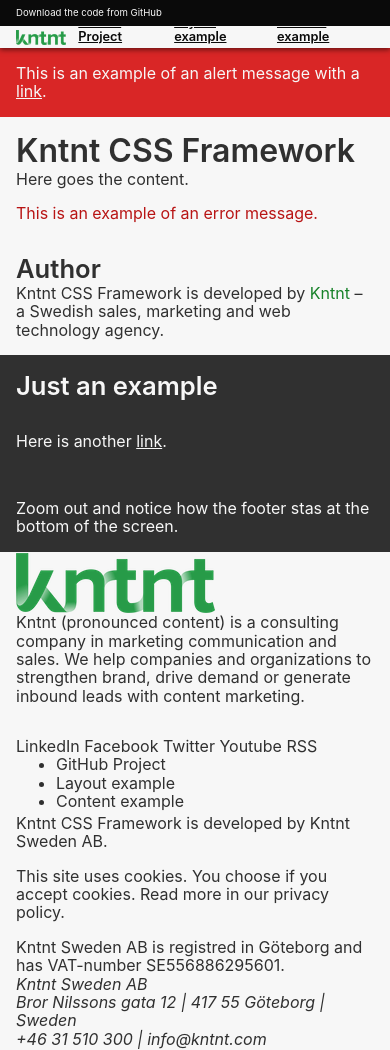
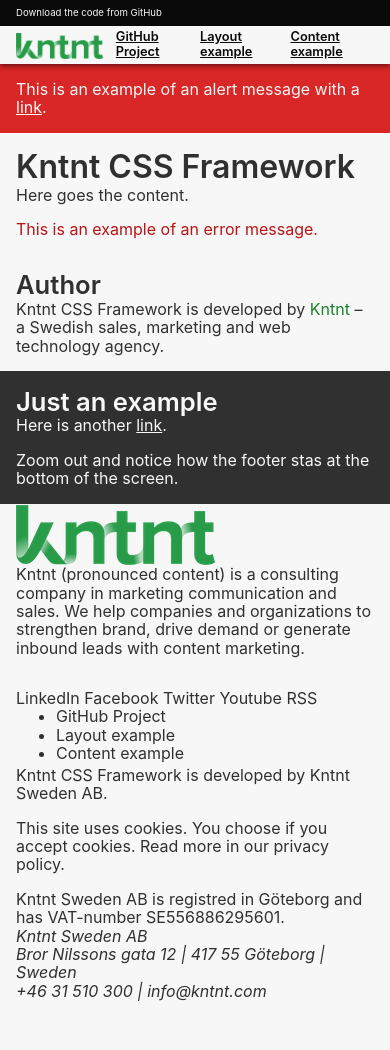
Before and after one commit to Kntnt/kntnt-css-framework, a plain HTML site: page example/index.html in a window 390 px wide. After the commit the page ends 1002 px from the top, so only its background shows below. Drawn offline with Linux system fonts and the light colour scheme.

Commit message:
Improvements.

```diff
--- a/example/styles.css
+++ b/example/styles.css
@@ -7,7 +7,6 @@
 
 #header > * > figure {
   margin: 0;
-  max-height: var(--header-content-height-max);
 }
 
 #header > * > figure img {
--- a/kntnt-css-framework/kntnt-content.css
+++ b/kntnt-css-framework/kntnt-content.css
@@ -14,7 +14,10 @@
 a {
   color: var(--link-color);
   text-decoration-color: transparent;
-  transition: all var(--swiftly) ease-in-out;
+  transition-property: color, text-decoration-color;
+  transition-duration: var(--swiftly);
+  transition-timing-function: ease;
+  : text-decoration-color var(--swiftly) ease-in-out;
  }
 
 a:hover,
--- a/kntnt-css-framework/kntnt-defaults.css
+++ b/kntnt-css-framework/kntnt-defaults.css
@@ -9,94 +9,91 @@
 */
 
 
-:root {
+/**
+ * Defaults for desktop devices
+ */
 
-  /**
-   * Below, desktop, table and mobile refers to folowing widths:
-   *
-   *   Desktop: 1024 px ≤ width
-   *   Tablet:    768 px ≤ width < 1024 px
-   *   Mobile:             width <  768 px
-   */
+@media (min-width: 1024px) {
+
+  :root {
+
+    /* Font size of the root element at different screen widths. */
+    --root-font-size: 20px;
+
+    /* Maximum width of content within rows (e.g. max width of header, main and footer). */
+    --content-width: 45rem;
+
+    /* Padding around content within rows (e.g. padding of header, main and footer) */
+    --row-padding: 4rem;
+
+    /* Distance that protruding rows (e.g. header) protrudes with. */
+    --row-protruding: 4rem;
+
+    /* Vertical padding for the topbar */
+    --topbar-padding-vertical: var(--space-small);
+
+    /* Maximum height of header content (e.g. logo height at desktop). */
+    --header-content-height-max: 3rem;
+
+     /* Vertical padding for the header. */
+    --header-padding-vertical: var(--space-medium);
+
+    /* Verticla padding for a shrunken header. */
+    --header-shrunken-padding-vertical: var(--space-small);
+
+    /* Footer vertical padding */
+    --footer-padding-vertical: var(--space-small);
+
+  }
+
+}
 
 
-  /**
-   *  Font size of the root element at different screen widths.
-   */
+/**
+ * Defaults for tablet devices
+ */
 
-  --root-font-size-desktop: 20px;
-  --root-font-size-tablet: 18px;
-  --root-font-size-mobile: 16px;
+@media (min-width: 768px) and (max-width: 1023px) {
+
+  :root {
+    --root-font-size: 18px;
+    --content-width: 45rem;
+    --row-padding: 2rem;
+    --row-protruding: 0rem;
+    --topbar-padding-vertical: var(--space-small);
+    --header-content-height-max: 2.5rem;
+    --header-padding-vertical: var(--space-small);
+    --header-shrunken-padding-vertical: var(--space-xsmall);
+    --footer-padding-vertical: var(--space-xsmall);
+  }
+
+}
+
+/**
+ * Defaults for mobile devices
+ */
+@media (max-width: 767px) {
+
+  :root {
+    --root-font-size: 16px;
+    --content-width: 45rem;
+    --row-padding: 1rem;
+    --row-protruding: 0rem;
+    --topbar-padding-vertical: var(--space-small);
+    --header-content-height-max: 2rem;
+    --header-padding-vertical: var(--space-xsmall);
+    --header-shrunken-padding-vertical: var(--space-xxsmall);
+    --footer-padding-vertical: var(--space-xxsmall);
+  }
+
+}
 
 
-  /**
-   *  Maximum width of content within rows (e.g. max width of header, main and footer).
-   */
+/**
+ * All devices
+ */
 
-  --content-width: 45rem;
-
-
-  /**
-   * Padding around content within rows (e.g. padding of header, main and footer)
-   */
-
-  --row-padding-desktop: 4rem;
-  --row-padding-tablet: 2rem;
-  --row-padding-mobile: 1rem;
-
-
-  /**
-   * Distance that protruding rows (e.g. header) protrudes with.
-   */
-
-  --row-protruding-desktop: 4rem;
-  --row-protruding-tablet: 0rem;
-  --row-protruding-mobile: 0rem;
-
-
-  /**
-   * Vertical padding for the topbar
-   */
-
-  --topbar-padding-vertical: var(--space-small);
-
-
-  /**
-   * Minimum verticla padding for the header
-   */
-
-  --header-padding-vertical-desktop: var(--space-small);
-  --header-padding-vertical-tablet: var(--space-xsmall);
-  --header-padding-vertical-mobile: var(--space-xxsmall);
-
-
-   /**
-    * Extra vertical padding added when header is not shrunken.
-    */
-
-  --header-padding-vertical-extra-desktop: var(--space-small);
-  --header-padding-vertical-extra-tablet: var(--space-xsmall);
-  --header-padding-vertical-extra-mobile: var(--space-xxsmall);
-
-
-
-
-  /**
-   * Maxiumu height of the header content (e.g. the logo)
-   */
-
-  --header-content-height-max-desktop: 3rem;
-  --header-content-height-max-tablet: 2rem;
-  --header-content-height-max-mobile: 1rem;
-
-
-  /**
-  * Footer vertical padding
-  */
-
-  --footer-padding-vertical-desktop: var(--space-small);
-  --footer-padding-vertical-tablet: var(--space-xsmall);
-  --footer-padding-vertical-mobile: var(--space-xxsmall);
+:root {
 
 
   /**
--- a/kntnt-css-framework/kntnt-normalize.css
+++ b/kntnt-css-framework/kntnt-normalize.css
@@ -6,7 +6,7 @@
  *
  * IMPORTANT: Kntnt CSS Framwork (KCF) requires that Nicolas Gallagher's
  * normalize.css (see https://necolas.github.io/normalize.css/) is loaed
- * before any of the KCF files. A copy is included with the sample files.
+ * before any of the KCF files. A copy is included with the example.
  * This stylesheet only provides additional normalization needed by KCF.
  */
 
@@ -17,24 +17,7 @@
  */
 
 :root {
-  font-size: var(--root-font-size-desktop);
-}
-
-@media (max-width: 1023px) {
-
-  :root {
-    font-size: var(--root-font-size-tablet);
-
-  }
-
-}
-
-@media (max-width: 767px) {
-
-  :root {
-    font-size: var(--root-font-size-mobile);
-  }
-
+  font-size: var(--root-font-size);
 }
 
 
--- a/kntnt-css-framework/kntnt-page-layout.css
+++ b/kntnt-css-framework/kntnt-page-layout.css
@@ -13,79 +13,110 @@
  * Center content
  */
 
-body > * > * > * {
-  --padding-horizontal: calc(var(--row-padding-desktop) + var(--row-protruding-desktop));
+body > header > * > * ,
+body > footer > * > * ,
+body > :not(header):not(footer) > * {
+  --padding-horizontal: calc(var(--row-padding) + var(--row-protruding));
   width: 100%;
   max-width: calc(var(--content-width) + 2 * var(--padding-horizontal));
   margin-left: auto;
   margin-right: auto;
-  padding: var(--row-padding-desktop) var(--padding-horizontal);
+  padding: var(--row-padding) var(--padding-horizontal);
 }
 
-@media (max-width: 1023px) {
 
-  body > * > * > * {
-    --padding-horizontal: calc(var(--row-padding-tablet) + var(--row-protruding-tablet));
-    padding: var(--row-padding-tablet) var(--padding-horizontal);
+/**
+ * Fix the height for the top bar and heading.
+ */
+
+body > header {
+  --topbar-height: calc(var(--topbar-font-size) + 2 * var(--topbar-padding-vertical));
+  --header-height: calc(var(--header-content-height-max) + 2 * var(--header-padding-vertical));
+}
+
+body > header > * {
+  display: flex;
+  align-items: center;
+}
+
+body > header > :nth-child(1) {
+  height: var(--topbar-height);
+}
+
+body > header > :nth-child(2) {
+  height: var(--header-height);
+}
+
+body > header > * > * {
+  overflow: hidden;
+}
+
+
+/**
+ * Header and footer section has less vertical padding than body sections
+ * and protrude on desktop.
+ */
+
+body > header > * > * {
+  padding: var(--header-shrunken-padding-vertical) var(--row-padding);
+}
+
+body > footer > * > * {
+  padding: var(--footer-padding-vertical) var(--row-padding);
+}
+
+
+
+/**
+ * Sticky header
+ */
+
+@media (min-width: 1024px) {
+
+  body > header.sticky,
+  body > header.sticky-desktop {
+    position: sticky;
+    top: calc(var(--header-content-height-max) + 2 * var(--header-shrunken-padding-vertical) - var(--topbar-height) - var(--header-height));
+  }
+
+  body > header.sticky > :nth-child(2) > *,
+  body > header.sticky-desktop > :nth-child(2) > * {
+    position: sticky;
+    top: 0;
   }
 
 }
 
+@media (min-width: 768px) and (max-width: 1023px) {
 
-@media (max-width: 767px) {
-
-  body > * > * > * {
-    --padding-horizontal: calc(var(--row-padding-mobile) + var(--row-protruding-mobile));
-    padding: var(--row-padding-mobile) var(--padding-horizontal);
+  body > header.sticky,
+  body > header.sticky-tablet {
+    position: sticky;
+    top: calc(var(--header-content-height-max) + 2 * var(--header-shrunken-padding-vertical) - var(--topbar-height) - var(--header-height));
   }
 
-}
-
-
-/**
- * Header and footer has less vertical padding and protrude on desktop.
- */
-
-body > header > * > * {
-  padding: var(--header-padding-vertical-desktop) var(--row-padding-desktop);
-}
-
-body > footer > * > * {
-  padding: var(--footer-padding-vertical-desktop) var(--row-padding-desktop);
-}
-
-@media (max-width: 1023px) {
-
-  body > header > * > * {
-    padding: var(--header-padding-vertical-tablet) var(--row-padding-tablet);
-  }
-
-  body > footer > * > * {
-    padding: var(--footer-padding-vertical-tablet) var(--row-padding-tablet);
+  body > header.sticky > :nth-child(2) > *,
+  body > header.sticky-tablet > :nth-child(2) > * {
+    position: sticky;
+    top: 0;
   }
 
 }
 
 @media (max-width: 767px) {
 
-  body > header > * > * {
-    padding: var(--header-padding-vertical-mobile) var(--row-padding-mobile);
+  body > header.sticky,
+  body > header.sticky-mobile {
+    position: sticky;
+    top: calc(var(--header-content-height-max) + 2 * var(--header-shrunken-padding-vertical) - var(--topbar-height) - var(--header-height));
   }
 
-  body > footer > * > * {
-    padding: var(--footer-padding-vertical-mobile) var(--row-padding-mobile);
+  body > header.sticky > :nth-child(2) > *,
+  body > header.sticky-mobile > :nth-child(2) > * {
+    position: sticky;
+    top: 0;
   }
 
-}
-
-
-/**
- * Hide empty parts of header and footer
- */
-
-body > header :empty:not(img),
-body > footer :empty:not(img) {
-  display: none;
 }
 
 
--- a/kntnt-css-framework/kntnt-page-styles.css
+++ b/kntnt-css-framework/kntnt-page-styles.css
@@ -5,7 +5,8 @@
  * SPDX-License-Identifier: MIT
  *
  * IMPORTANT: This stylesheet assumes that HTML documents follow the layout
- * described in the HTML code of layout-example.html.
+ * described in the HTML code of example/index.html which can be seen at
+ * https://github.com/Kntnt/kntnt-css-framework/blob/main/example/index.html
  */
 
 
@@ -52,74 +53,12 @@ body > header > :nth-child(2) {
 
 
 /**
- * Sticky header
- */
-
-body > header {
-  --header-content-height-max: var(--header-content-height-max-desktop);
-  --header-padding-vertical: var(--header-padding-vertical-desktop);
-  --header-padding-vertical-extra: var(--header-padding-vertical-extra-desktop);
-}
-
-@media (max-width: 1023px) {
-  body > header {
-  --header-content-height-max: var(--header-content-height-max-tablet);
-  --header-padding-vertical: var(--header-padding-vertical-tablet);
-  --header-padding-vertical-extra: var(--header-padding-vertical-extra-tablet);
-  }
-}
-
-@media (max-width: 767px) {
-  body > header {
-  --header-content-height-max: var(--header-content-height-max-mobile);
-  --header-padding-vertical: var(--header-padding-vertical-mobile);
-  --header-padding-vertical-extra: var(--header-padding-vertical-extra-mobile);
-  }
-}
-
-body > header {
-  --topbar-height: calc(var(--topbar-font-size) + 2 * var(--topbar-padding-vertical));
-  --header-shrunk-height: calc(var(--header-content-height-max) + 2 * var(--header-padding-vertical));
-  --header-height: calc(var(--header-shrunk-height) + 2 * var(--header-padding-vertical-extra));
-}
-
-body > header.sticky {
-  position: sticky;
-  top: calc(0px - var(--topbar-height) - (var(--header-height) - var(--header-shrunk-height)));
-}
-
-body > header.sticky > :nth-child(1) {
-  display: flex;
-  align-items: center;
-  height: var(--topbar-height);
-}
-
-body > header.sticky > :nth-child(1) > * {
-  overflow-y: hidden;
-}
-
-body > header.sticky > :nth-child(2) {
-  display: flex;
-  align-items: center;
-  height: var(--header-height);
-}
-
-body > header.sticky > :nth-child(2) > * {
-  position: sticky;
-  top: 0;
-  width: 100%;
-  height: var(--header-shrunk-height);
-  overflow-y: hidden;
-}
-
-
-/**
  * TODO: STYLE FOOTER
  */
 
 
 /**
- * Unobtrusive links in header and footer sections, except alert.
+ * Unobtrusive links in header and footer sections.
  */
 
 body > header > * > * a,
@@ -140,3 +79,13 @@ body > header > :nth-child(2) > * a:active {
   text-decoration-color: inherit;
   transition: none;
 }
+
+
+/**
+ * Hide empty parts of header and footer
+ */
+
+body > header :empty:not(img),
+body > footer :empty:not(img) {
+  display: none;
+}
```
